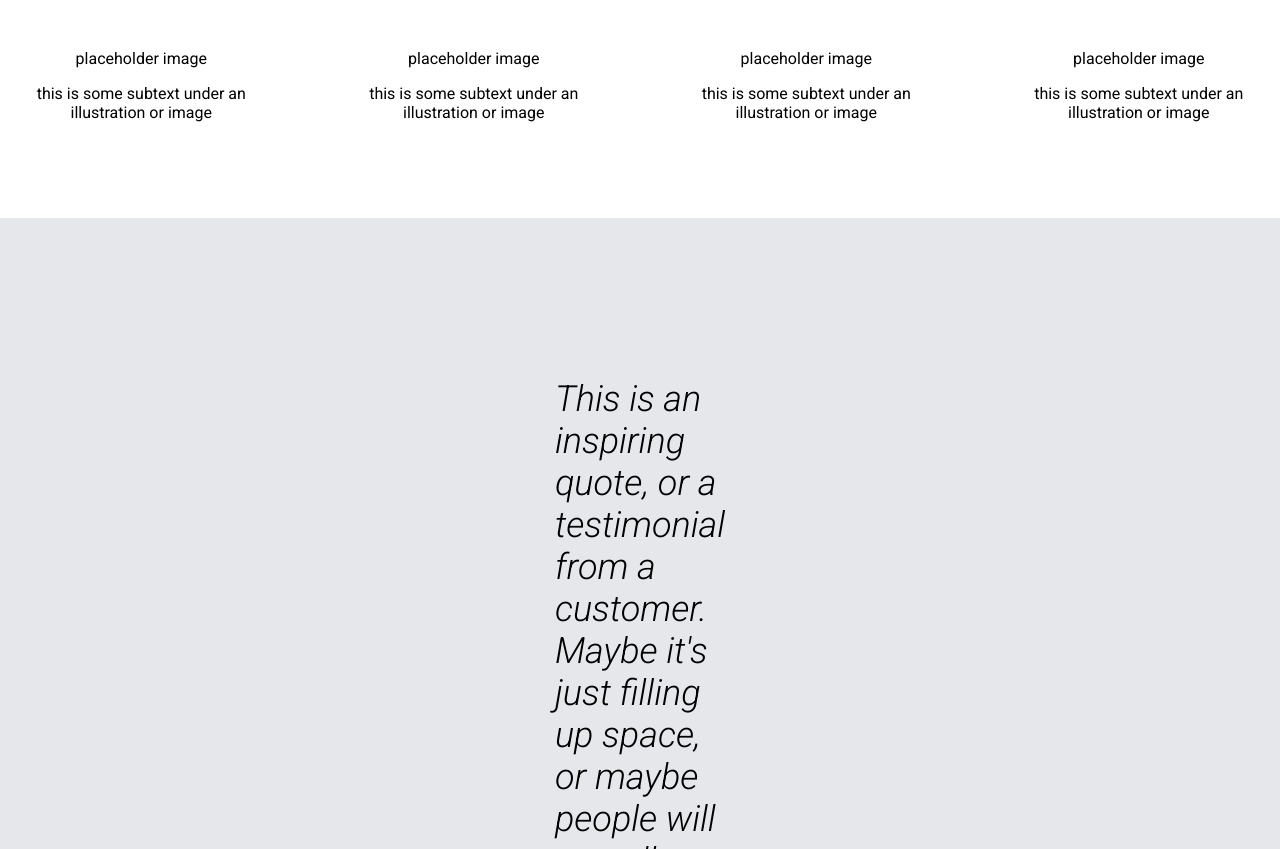
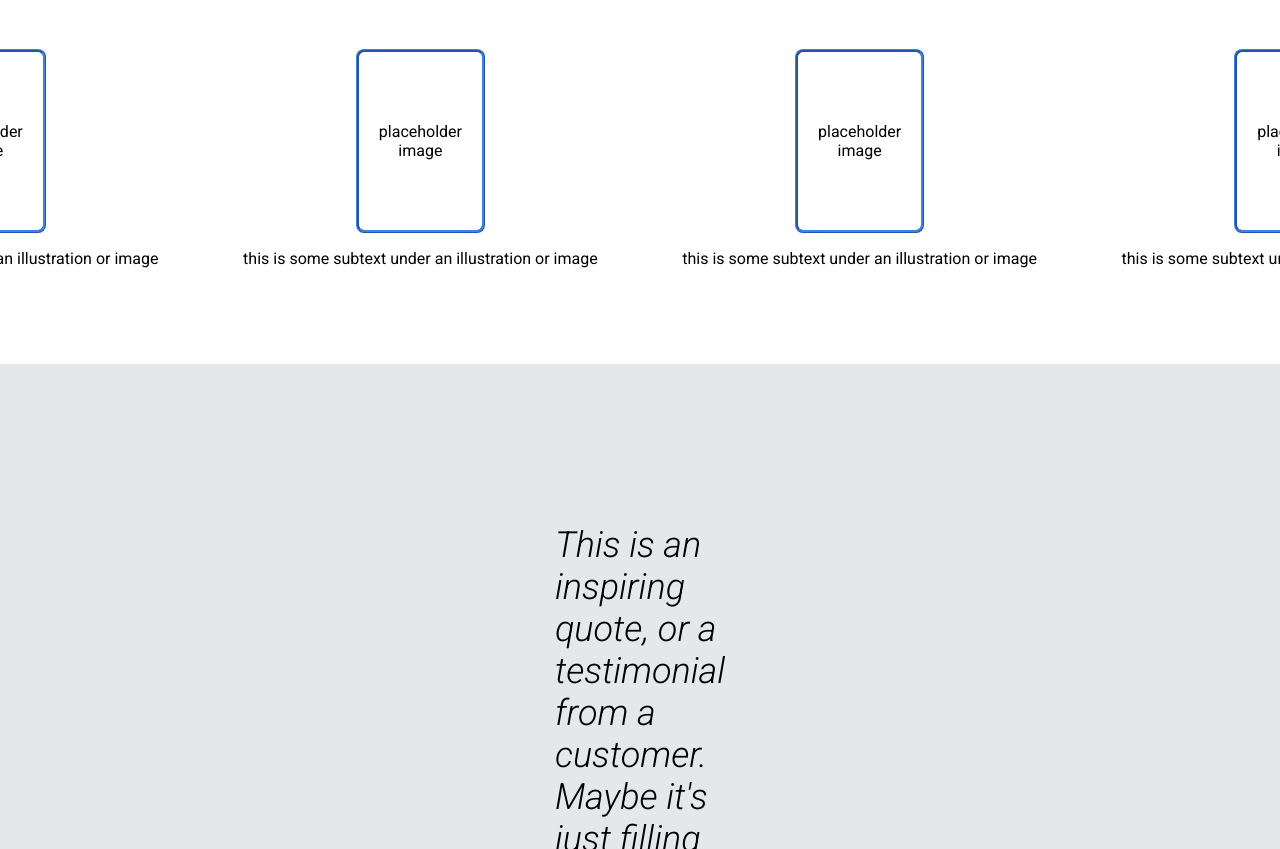
Before and after one commit to brunettisergio/odin-css-project, a plain HTML site: page index.html in a window 1280 px wide. Shown: the part 977-1826 px from the top of the page. Drawn offline with Linux system fonts and the light colour scheme.

Commit message:
Finnish CSS style

```diff
--- a/style.css
+++ b/style.css
@@ -97,6 +97,7 @@ button {
     display: flex;
     margin: 0px;
     padding: 5px 28px 5px 28px;
+    width: 115px;
     background-color: #3882F6;
     color: #E5E7EB;
     font-size: 15px;
@@ -130,6 +131,18 @@ button {
     padding: 0px;
     padding-bottom:80px;
     gap: 50px;
+    text-align: center;
+}
+
+.image.placeholder {
+    display: flex;
+    margin-left: 130px;
+    margin-right: 130px;
+    border: 2px 2px 2px 2px;
+    border-style: ridge;
+    border-radius: 8px;
+    padding: 70px 20px 70px 20px;
+    border-color: #3882F6;
     text-align: center;
 }
 
```
